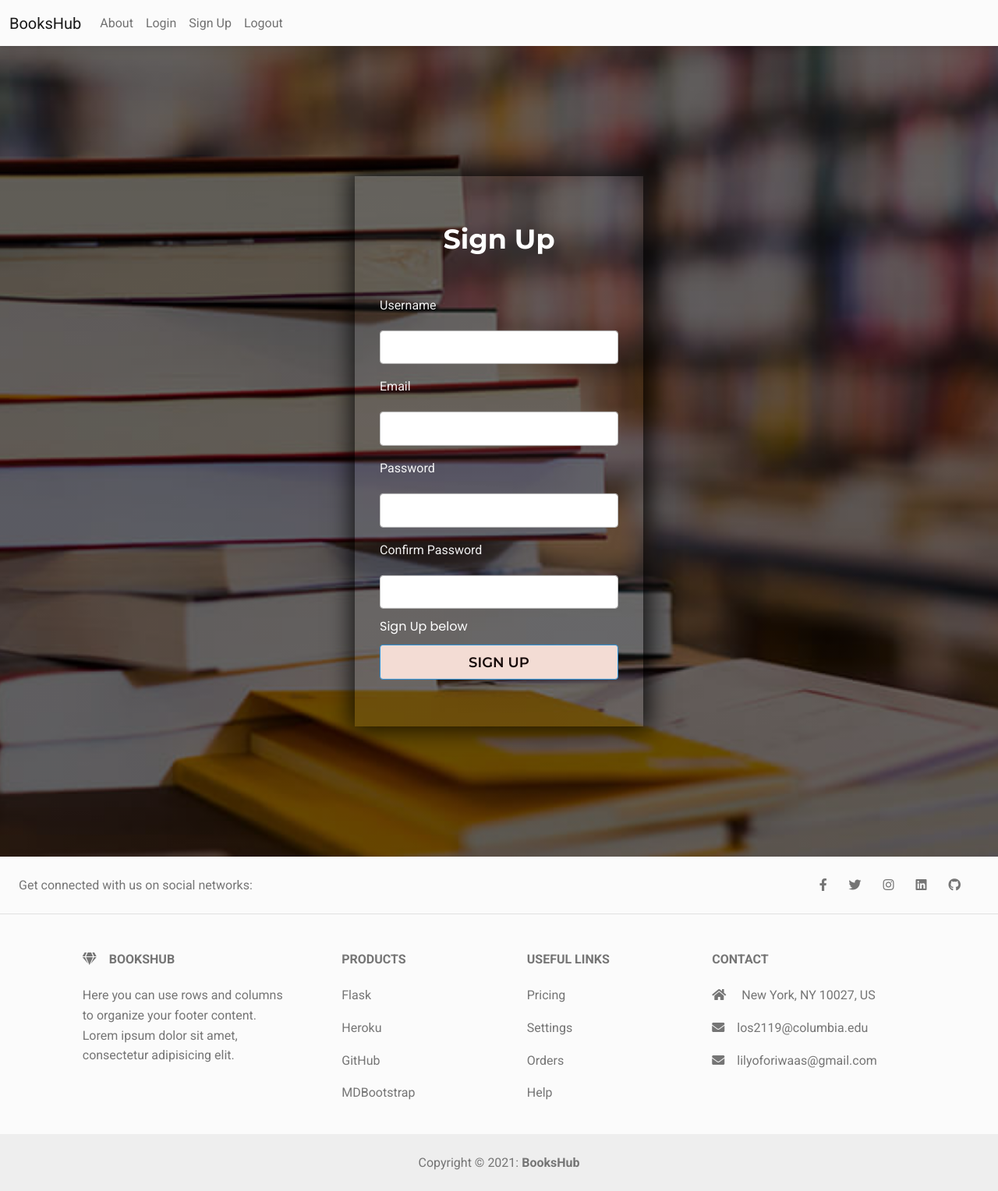
After one commit to oforiwaasam/bookshelf2, a Flask app: page /signup in a window 1280 px wide. The commit adds this page. Shown: the whole page at 78% size. Run offline with Flask 2, Linux system fonts and the light colour scheme.

Commit message:
login and signup

```diff
--- /dev/null
+++ b/forms.py
@@ -0,0 +1,18 @@
+from flask_wtf import FlaskForm
+from wtforms import StringField, PasswordField, SubmitField, BooleanField
+from wtforms.validators import DataRequired, Length, Email, EqualTo, ValidationError
+
+# Form for registering to an account
+class SignupForm(FlaskForm):
+    username = StringField('Username', validators=[DataRequired(), Length(min=2, max=20)])
+    email = StringField('Email', validators=[DataRequired(), Email(message='Enter a valid email.')])
+    password = PasswordField('Password', validators=[DataRequired(), Length(min=6, message='Select a stronger password.')])
+    confirm_password = PasswordField('Confirm Password', validators=[DataRequired(), EqualTo('password', message='Passwords must match.')])
+    submit = SubmitField('Sign Up')
+
+# Form to login to an account
+class LoginForm(FlaskForm):
+    username = StringField('Username', validators=[DataRequired(),
+                                                   Length(min=2, max=20)])
+    password = PasswordField('Password', validators=[DataRequired()])
+    submit = SubmitField('Login')
--- a/main.py
+++ b/main.py
@@ -1,15 +1,31 @@
-from flask import Flask, render_template, request, url_for
-from flask_sqlalchemy import SQLAlchemy
+from flask import Flask, render_template, request, url_for, flash, redirect
+# from flask_sqlalchemy import SQLAlchemy
+from forms import SignupForm, LoginForm
 
 app = Flask(__name__)
+app.config['SECRET_KEY'] = 'akdhej klklejio jh'
 app.config['SQLALCHEMY_DATABASE_URI'] = 'sqlite:///site.db'
-db = SQLAlchemy(app)
+# db = SQLAlchemy(app)
 
 @app.route('/')
+@app.route('/index', methods=['GET', 'POST'])
 def index():
 
   #### Return a rendered index.html file
   return render_template("index.html")
 
+@app.route('/login', methods=['GET', 'POST'])
+def login():
+  form = LoginForm()
+  form.username(placeholder="username")
+  #### Return a rendered login.html file
+  return render_template('login.html', form=form)
+
+@app.route('/signup', methods=['GET', 'POST'])
+def signup():
+  form = SignupForm()
+  #### Return a rendered signup.html file
+  return render_template("signup.html", form=form)
+
 if __name__ == "__main__":
     app.run(debug=True)
--- /dev/null
+++ b/static/signup.css
@@ -0,0 +1,147 @@
+@import url('https://fonts.googleapis.com/css?family=Montserrat:400,500,600,700|Poppins:400,500&display=swap');
+
+* {
+  margin: 0;
+  padding: 0;
+}
+
+.background {
+  background: linear-gradient(rgba(0, 0, 0, 0.6), rgba(0, 0, 0, 0.6)), url(./img/mlbooks.jpg);
+  background-size: cover;
+  background-position: center;
+  height: 130vh;
+}
+
+.content {
+  position: relative;
+  top: 50%;
+  left: 50%;
+  transform: translate(-50%, -50%);
+  text-align: center;
+  padding: 60px 32px;
+  width: 370px;
+  z-index: 999;
+  background: rgba(255, 255, 255, 0.04);
+  box-shadow: 1.5px -1.5px 28px 7px rgba(0, 0, 0, 0.75);
+}
+
+.content h1 {
+  color: #fff;
+  font-size: 35px;
+  font-weight: 700;
+  margin: 0 0 35px 0;
+  font-family: 'Montserrat', sans-serif;
+}
+
+.field {
+  position: relative;
+  height: 45px;
+  width: 100%;
+  color: rgba(255, 255, 355, 0.94);
+/*   background: rgba(255, 255, 355, 0.94); */
+  display: flex;
+}
+
+.field span {
+  color: #222;
+  width: 40px;
+  line-height: 45px;
+}
+
+.field input {
+  height: 100%;
+  width: 100%;
+  background: transparent;
+  outline: none;
+  color: #222;
+  font-size: 16px;
+  font-family: 'Poppins', sans-serif;
+  border: none;
+}
+
+.space {
+  margin-top: 16px;
+}
+
+.show {
+  position: absolute;
+  font-size: 13px;
+  right: 13px;
+  color: #222;
+  display: none;
+  font-weight: 700;
+  cursor: pointer;
+  font-family: 'Montserrat', sans-serif;
+}
+
+.pass:valid ~ .show {
+  display: block;
+}
+
+.forgot-pass {
+  text-align: left;
+  margin:10px 0;
+}
+
+.forgot-pass a {
+  color: #fff;
+  text-decoration: none;
+  font-family: 'Poppins', sans-serif;
+}
+
+.forgot-pass a:hover {
+  text-decoration: underline;
+}
+
+.field input[type="submit"] {
+  background-color: #F3DCD4;
+  border: 1px solid #2691d9;
+  font-size: 18px;
+  font-weight: 600;
+  cursor: pointer;
+  font-family: 'Montserrat', sans-serif;
+  color: rgba(17, 5, 5, 0.98);
+}
+
+.field input[type="submit"]:hover {
+  background: #F3DCD4;
+}
+
+.signup {
+  font-size: 15px;
+  font-family: 'Poppins', sans-serif;
+  color: #fff;
+}
+
+.signup a {
+  color: #3498db;
+  text-decoration: none;
+}
+
+.signup a:hover {
+  text-decoration: underline;
+}
+
+@media screen and (max-width: 452px) {
+  .content {
+    width: 330px;
+  }
+}
+
+@media screen and (max-width: 410px) {
+  .content {
+    width: 300px;
+  }
+}
+
+@media screen and (max-width: 385px) {
+  .content {
+    width: 280px;
+  }
+}
+
+@media screen and (max-width: 360px) {
+  .content {
+    width: 260px;
+  }
+}
--- a/templates/index.html
+++ b/templates/index.html
@@ -1,5 +1,5 @@
 {% extends "layout.html" %}
-
+    {% block title %}Home page{% endblock %}
     {% block head %}
         <!-- Custom styles -->
         <link rel="stylesheet" href="./static/style.css" />
--- a/templates/layout.html
+++ b/templates/layout.html
@@ -4,36 +4,25 @@
     <meta charset="UTF-8" />
     <meta name="viewport" content="width=device-width, initial-scale=1, shrink-to-fit=no" />
     <meta http-equiv="x-ua-compatible" content="ie=edge" />
-    <title>BooksHub</title>
+    <title>{% block title %}{% endblock %}</title>
     <!-- MDB icon -->
-    <link rel="icon" href="{{url_for('static', filename = 'img/mdb-favicon.ico')}}" type="image/x-icon" />
+    <link rel="icon" href="{{ url_for('static', filename = 'img/mdb-favicon.ico' )}}" type="image/x-icon" />
     <!-- Font Awesome -->
     <link rel="stylesheet" href="https://use.fontawesome.com/releases/v5.15.2/css/all.css" />
     <!-- Google Fonts Roboto -->
-    <link
-      rel="stylesheet"
-      href="https://fonts.googleapis.com/css2?family=Roboto:wght@300;400;500;700;900&display=swap"
-    />
+    <link rel="stylesheet" href="https://fonts.googleapis.com/css2?family=Roboto:wght@300;400;500;700;900&display=swap"/>
     <!-- MDB -->
-    <link rel="stylesheet" href="{{url_for('static', filename = 'css/mdb.min.css')}}" />
+    <link rel="stylesheet" href="{{ url_for('static', filename = 'css/mdb.min.css') }}" />
     <!-- Custom styles -->
-    <link rel="stylesheet" href="{{url_for('static', filename = 'main.css')}}" />
+    <link rel="stylesheet" href="{{ url_for('static', filename = 'main.css') }}" />
     {% block head %}{% endblock %}
   </head>
   <body>
     <header>
         <nav class="navbar navbar-expand-lg navbar-light bg-light">
             <div class="container-fluid">
-              <a class="navbar-brand" href="#">BooksHub</a>
-              <button
-                class="navbar-toggler"
-                type="button"
-                data-mdb-toggle="collapse"
-                data-mdb-target="#navbarNav"
-                aria-controls="navbarNav"
-                aria-expanded="false"
-                aria-label="Toggle navigation"
-              >
+              <a class="navbar-brand" href="{{ url_for('index') }}">BooksHub</a>
+              <button class="navbar-toggler" type="button" data-mdb-toggle="collapse" data-mdb-target="#navbarNav" aria-controls="navbarNav" aria-expanded="false" aria-label="Toggle navigation">
                 <i class="fas fa-bars"></i>
               </button>
               <div class="collapse navbar-collapse" id="navbarNav">
@@ -42,13 +31,17 @@
                     <a class="nav-link" href="#">About</a>
                   </li>
                   <li class="nav-item">
-                    <a class="nav-link" href="#">Pricing</a>
+                    <a class="nav-link" href="{{ url_for('login') }}">Login</a>
                   </li>
                   <li class="nav-item">
-                    <a class="nav-link disabled" href="#" tabindex="-1" aria-disabled="true"
-                      >Disabled</a
-                    >
+                    <a class="nav-link" href="{{ url_for('signup') }}">Sign Up</a>
                   </li>
+                  <li class="nav-item">
+                    <a class="nav-link" href="#">Logout</a>
+                  </li>
+                  <!-- <li class="nav-item">
+                    <a class="nav-link disabled" href="#" tabindex="-1" aria-disabled="true">Disabled</a>
+                  </li> -->
                 </ul>
               </div>
             </div>
@@ -79,9 +72,9 @@
           <a href="" class="me-4 text-reset">
             <i class="fab fa-twitter"></i>
           </a>
-          <a href="" class="me-4 text-reset">
+          <!-- <a href="" class="me-4 text-reset">
             <i class="fab fa-google"></i>
-          </a>
+          </a> -->
           <a href="" class="me-4 text-reset">
             <i class="fab fa-instagram"></i>
           </a>
@@ -104,9 +97,7 @@
             <!-- Grid column -->
             <div class="col-md-3 col-lg-4 col-xl-3 mx-auto mb-4">
               <!-- Content -->
-              <h6 class="text-uppercase fw-bold mb-4">
-                <i class="fas fa-gem me-3"></i>Company name
-              </h6>
+              <h6 class="text-uppercase fw-bold mb-4"><i class="fas fa-gem me-3"></i>BooksHub</h6>
               <p>
                 Here you can use rows and columns to organize your footer content. Lorem ipsum
                 dolor sit amet, consectetur adipisicing elit.
@@ -117,9 +108,7 @@
             <!-- Grid column -->
             <div class="col-md-2 col-lg-2 col-xl-2 mx-auto mb-4">
               <!-- Links -->
-              <h6 class="text-uppercase fw-bold mb-4">
-                Products
-              </h6>
+              <h6 class="text-uppercase fw-bold mb-4">Products</h6>
               <p>
                 <a href="#!" class="text-reset">Flask</a>
               </p>
@@ -159,17 +148,10 @@
             <!-- Grid column -->
             <div class="col-md-4 col-lg-3 col-xl-3 mx-auto mb-md-0 mb-4">
               <!-- Links -->
-              <h6 class="text-uppercase fw-bold mb-4">
-                Contact
-              </h6>
+              <h6 class="text-uppercase fw-bold mb-4">Contact</h6>
               <p><i class="fas fa-home me-3"></i> New York, NY 10027, US</p>
-              <p>
-                <i class="fas fa-envelope me-3"></i>
-                los2119@columbia.edu
-              </p>
-              <p><i class="fas fa-envelope me-3"></i>
-                lilyoforiwaas@gmail.com</p>
-              <p><i class="fas fa-print me-3"></i> + 01 234 567 89</p>
+              <p><i class="fas fa-envelope me-3"></i>los2119@columbia.edu</p>
+              <p><i class="fas fa-envelope me-3"></i>lilyoforiwaas@gmail.com</p>
             </div>
             <!-- Grid column -->
           </div>
@@ -189,7 +171,7 @@
     <!-- End your project here-->
 
     <!-- MDB -->
-    <script type="text/javascript" src="{{url_for('static', filename = 'js/mdb.min.js')}}"></script>
+    <script type="text/javascript" src="{{ url_for('static', filename = 'js/mdb.min.js') }}"></script>
     <!-- Custom scripts -->
     <script type="text/javascript"></script>
   </body>
--- /dev/null
+++ b/templates/signup.html
@@ -0,0 +1,84 @@
+{% extends "layout.html" %}
+    {% block title %}Sign Up{% endblock %}
+
+    {% block head %}
+        <!-- Custom styles -->
+        <link rel="stylesheet" href="./static/signup.css" />
+    {% endblock %}
+
+    {% block content %}
+    <div class="background">
+        <div class="content">
+          <h1>Sign Up</h1>
+          <form method="POST" action="/signup">
+            {{ form.hidden_tag() }}
+            <fieldset class="form-group">
+
+    <div class="form-group">
+         {{ form.username.label(class="field space") }}
+         {% if form.username.errors %}
+           {{ form.username(class="form-control form-control-lg is-invalid") }}
+           <div class="invalid-feedback">
+             {% for error in form.username.errors%}
+                 <span>{{error}}</span>
+             {% endfor %}
+           </div>
+         {% else %}
+           {{ form.username(class="form-control form-control-lg") }}
+         {% endif %}
+     </div>
+
+    <div class="form-group">
+         {{ form.email.label(class="field space") }}
+         {% if form.email.errors %}
+           {{ form.email(class="form-control form-control-lg is-invalid") }}
+           <div class="invalid-feedback">
+             {% for error in form.email.errors%}
+                 <span>{{error}}</span>
+             {% endfor %}
+           </div>
+       {% else %}
+           {{ form.email(class="form-control form-control-lg") }}
+       {% endif %}
+     </div>
+
+     <div class="form-group">
+         {{ form.password.label(class="field space") }}
+         {% if form.password.errors %}
+           {{ form.password(class="form-control form-control-lg is-invalid") }}
+           <div class="invalid-feedback">
+             {% for error in form.password.errors%}
+                 <span>{{error}}</span>
+             {% endfor %}
+           </div>
+       {% else %}
+           {{ form.password(class="form-control form-control-lg") }}
+       {% endif %}
+     </div>
+
+     <div class="form-group">
+         {{ form.confirm_password.label(class="field space") }}
+         {% if form.confirm_password.errors %}
+           {{ form.confirm_password(class="form-control form-control-lg is-invalid") }}
+           <div class="invalid-feedback">
+             {% for error in form.confirm_password.errors%}
+                 <span>{{error}}</span>
+             {% endfor %}
+           </div>
+       {% else %}
+           {{ form.confirm_password(class="form-control form-control-lg") }}
+       {% endif %}
+     </div>
+     <div class="forgot-pass">
+      <a href="#">Sign Up below</a>
+     </div>
+ </fieldset>
+
+           <div class="field">
+             {{ form.submit(class="btn btn-outline-info") }}
+          </div>
+         </form>
+     </div>
+
+        </div>
+    {% endblock %}
```
Also changed, not shown: static/login.css (added, +150 -0 lines), templates/login.html (added, +100 -0 lines), README.md, static/img/book-laptop.jpg (added), static/img/books.jpg (added), static/img/mlbooks.jpg (added).
